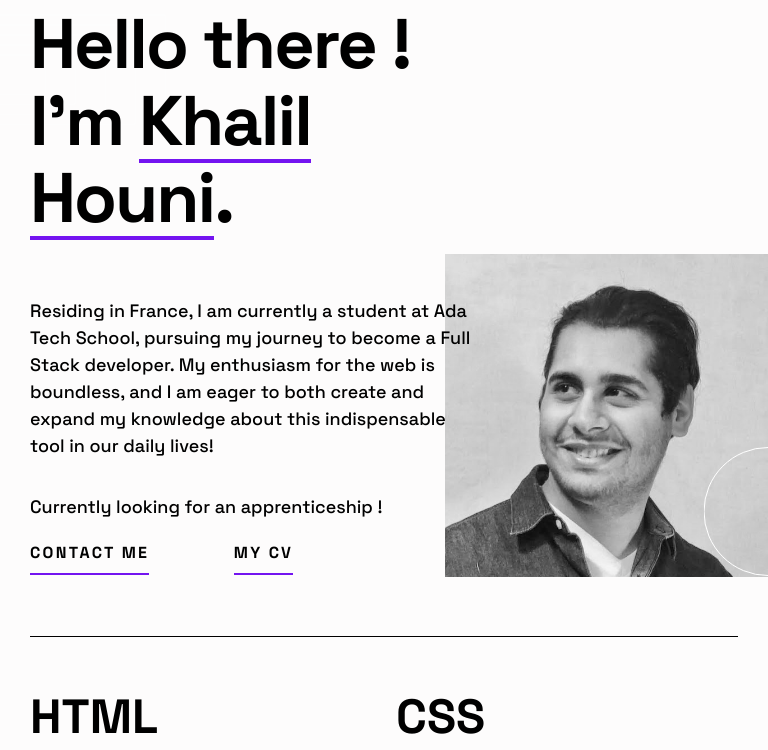
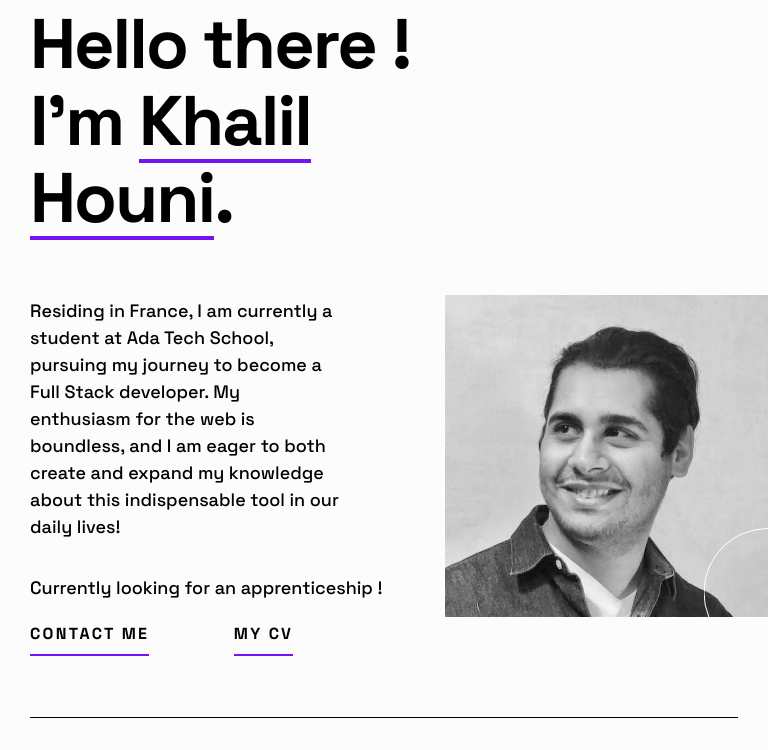
Before and after one commit to KhalilHouni/KhalilHouni.github.io, a PHP site: page / in a window 768 px wide. Shown: the part 85-835 px from the top of the page. Run offline with PHP 8.4, Linux system fonts and the light colour scheme.

Commit message:
updated responsiveness

```diff
--- a/portfoliostyle.css
+++ b/portfoliostyle.css
@@ -898,3 +898,16 @@ footer {
     color: #ffffff; /* Blanc en mode sombre */
   }
 }
+.hero__description {
+  /* styles de base */
+  margin-block-end: 34px;
+}
+
+/* Media Query pour les dimensions spécifiées */
+@media screen and (min-width: 600px) and (max-width: 1000px) {
+  .hero__description {
+
+    width: 70%;
+  }
+
+}
```
